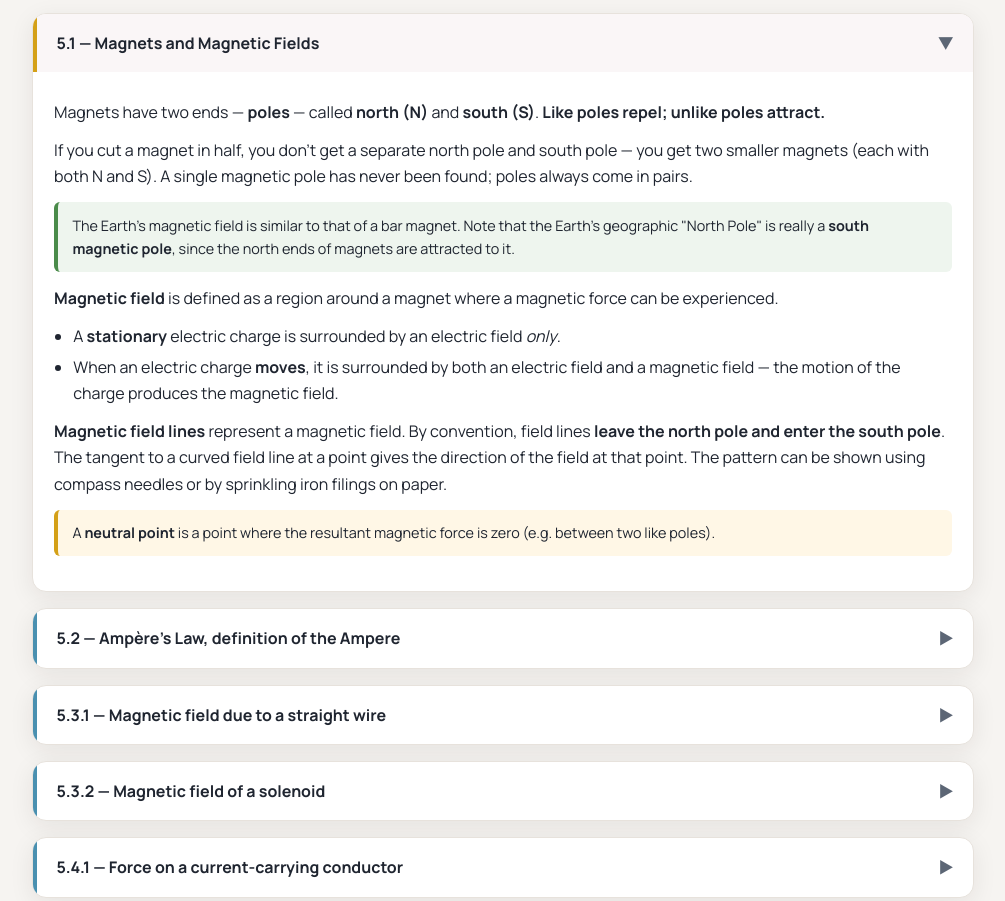
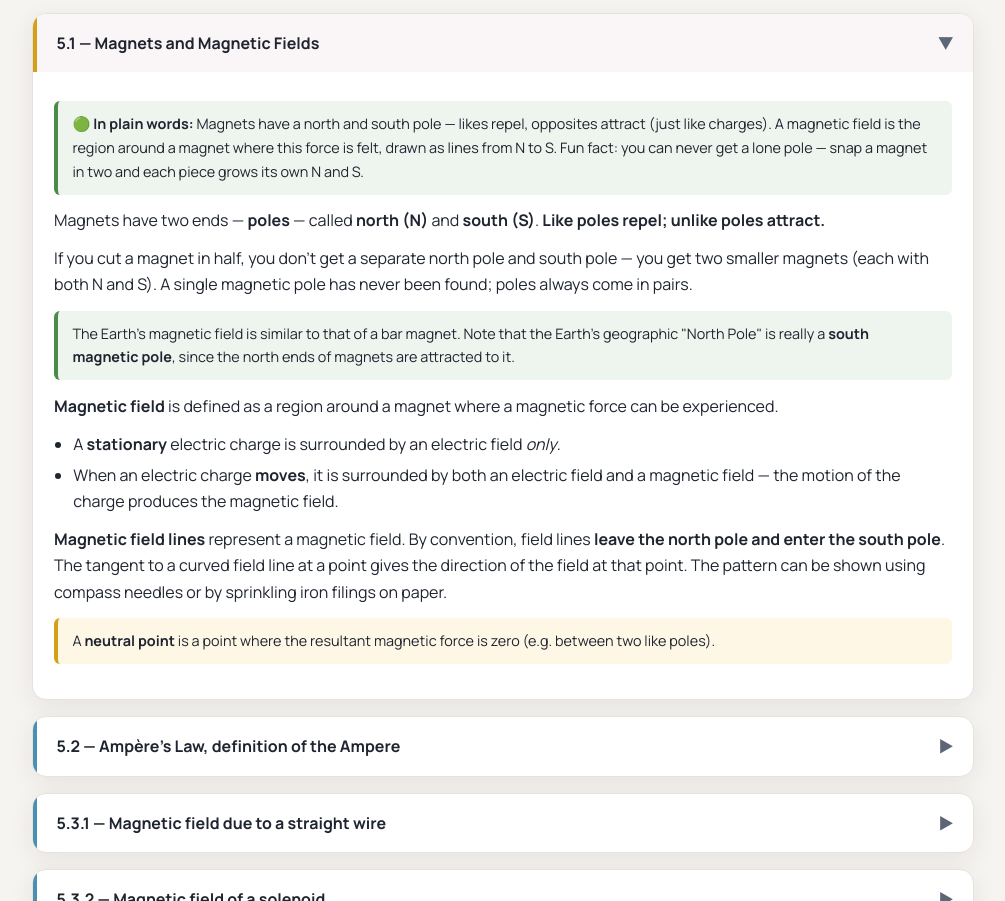
Before and after one commit to Himageo2006/utm-foundation-syllabus, a plain HTML site: page lessons-physics.html in a window 1280 px wide. Shown: the part 3203-4104 px from the top of the page, without its empty margins (137-1142 px from the left). Drawn offline with Linux system fonts and the light colour scheme.

Commit message:
Add plain-words simple explanations to Physics Chapters 4-5 (DC Circuits, Magnetism)

```diff
--- a/lessons-physics.html
+++ b/lessons-physics.html
@@ -371,6 +371,7 @@
   <section class="topic" id="c4"><div class="topic-head"><span class="n">4</span><h2>DC Circuits</h2></div>
 
     <details class="lesson"><summary>4.1 — EMF and terminal voltage<span class="chev">▶</span></summary><div class="body">
+      <div class="note">🟢 <strong>In plain words:</strong> A battery's "<strong>emf</strong>" is its full advertised voltage (e.g. 9 V). But the battery also has a little resistance <em>inside</em> it, so when current flows, some voltage is lost internally and the <strong>terminal voltage</strong> you actually get is a bit less: V = ε − Ir. That's why a battery sags under heavy load.</div>
       <p><strong>Electromotive force (emf) ε</strong> is the energy provided by the source (battery/cell) to each unit charge passing through the external <em>and</em> internal resistances. <strong>Terminal voltage V</strong> is the work done bringing unit charge from − to + terminal through the external resistance only. Both are in volts.</p>
       <p>When current I flows there is an internal drop Ir, so:</p>
       <div class="math">V = ε − Ir&nbsp;·&nbsp;V = IR&nbsp;·&nbsp;ε = I(R + r)&nbsp;&nbsp;(when no current, V = ε)</div>
@@ -390,6 +391,7 @@
     </div></details>
 
     <details class="lesson"><summary>4.2 — Resistors in series and in parallel<span class="chev">▶</span></summary><div class="body">
+      <div class="note">🟢 <strong>In plain words:</strong> <strong>Series</strong> (one after another) → just add the resistances; the same current flows through all. <strong>Parallel</strong> (side by side) → add the reciprocals, giving <em>less</em> than the smallest, because the current now has multiple paths. For tricky networks, simplify a small chunk at a time.</div>
       <p><strong>Series</strong> (same current I = I₁ = I₂ = I₃; voltages add V = V₁+V₂+V₃):</p>
       <div class="math">R_eff = R₁ + R₂ + R₃</div>
       <p><strong>Parallel</strong> (same voltage V = V₁ = V₂ = V₃; currents add I = I₁+I₂+I₃):</p>
@@ -419,6 +421,7 @@
     </div></details>
 
     <details class="lesson"><summary>4.3 — Kirchhoff's rules<span class="chev">▶</span></summary><div class="body">
+      <div class="note">🟢 <strong>In plain words:</strong> For circuits too complex for simple series/parallel, two common-sense rules crack them: <strong>(1) Junction rule</strong> — whatever current flows <em>into</em> a junction must flow <em>out</em> (nothing piles up). <strong>(2) Loop rule</strong> — go around any loop and all the voltage gains and drops must cancel to zero (energy is conserved). Set up the equations, then solve.</div>
       <p><strong>First law (junction/current):</strong> ΣI_in = ΣI_out — charge is conserved at a junction.</p>
       <p><strong>Second law (loop/voltage):</strong> Σε = ΣIR — round any closed loop the sum of emfs equals the sum of IR products.</p>
       <div class="math">Sign convention — emf: + when loop goes − → +; IR: + when loop direction follows the current. A negative current means its real direction is opposite to that drawn.</div>
@@ -444,6 +447,7 @@
     </div></details>
 
     <details class="lesson"><summary>4.4 — RC circuits (resistor + capacitor)<span class="chev">▶</span></summary><div class="body">
+      <div class="note">🟢 <strong>In plain words:</strong> Put a resistor and capacitor together and the capacitor charges up (or drains) <strong>gradually, not instantly</strong> — fast at first, then slowing down (an exponential curve). The "time constant" τ = R×C tells you the speed: after one τ it's about 63% charged. This is the timing trick behind flashing lights and timers.</div>
       <p>Closing the switch charges the capacitor: voltage rises, current falls. Around the loop ε = IR + Q/C.</p>
       <p><strong>Charging:</strong></p>
       <div class="math">Q = Q₀(1 − e^(−t/RC))&nbsp;·&nbsp;V = V₀(1 − e^(−t/RC))&nbsp;·&nbsp;I = I₀e^(−t/RC), I₀ = V₀/R</div>
@@ -471,6 +475,7 @@
   <section class="topic" id="c5"><div class="topic-head"><span class="n">5</span><h2>Magnetism</h2></div>
 
     <details class="lesson" open><summary>5.1 — Magnets and Magnetic Fields<span class="chev">▶</span></summary><div class="body">
+      <div class="note">🟢 <strong>In plain words:</strong> Magnets have a north and south pole — likes repel, opposites attract (just like charges). A magnetic field is the region around a magnet where this force is felt, drawn as lines from N to S. Fun fact: you can never get a lone pole — snap a magnet in two and each piece grows its own N and S.</div>
       <p>Magnets have two ends — <strong>poles</strong> — called <strong>north (N)</strong> and <strong>south (S)</strong>. <strong>Like poles repel; unlike poles attract.</strong></p>
       <p>If you cut a magnet in half, you don't get a separate north pole and south pole — you get two smaller magnets (each with both N and S). A single magnetic pole has never been found; poles always come in pairs.</p>
       <div class="note">The Earth's magnetic field is similar to that of a bar magnet. Note that the Earth's geographic "North Pole" is really a <strong>south magnetic pole</strong>, since the north ends of magnets are attracted to it.</div>
@@ -484,6 +489,7 @@
     </div></details>
 
     <details class="lesson"><summary>5.2 — Ampère's Law, definition of the Ampere<span class="chev">▶</span></summary><div class="body">
+      <div class="note">🟢 <strong>In plain words:</strong> Electric currents make magnetic fields. Ampère's law is a shortcut for working out that field around a current: <strong>add up the field around a closed loop and it equals μ₀ × the current passing through.</strong> For a straight wire it neatly gives B = μ₀I/2πr (stronger nearer the wire).</div>
       <p>Ampère's law relates the magnetic field around a closed loop to the total current flowing through the loop:</p>
       <div class="math">∮ B·dℓ = μ₀ I_encl</div>
       <p>The integral is taken around the edge of the closed loop. For a long straight wire, use a circular path with the wire at the centre; then B is tangent to dℓ at every point and μ₀I = ∮B·dℓ = B(2πr), giving B = μ₀I/2πr.</p>
@@ -498,6 +504,7 @@
     </div></details>
 
     <details class="lesson"><summary>5.3.1 — Magnetic field due to a straight wire<span class="chev">▶</span></summary><div class="body">
+      <div class="note">🟢 <strong>In plain words:</strong> A straight wire carrying current is wrapped in circular magnetic field loops. To find their direction, use the <strong>right-hand grip rule</strong>: point your thumb along the current and your curled fingers show which way the field circles. Strength: B = μ₀I/2πr — more current or closer = stronger.</div>
       <p>An electric current produces a magnetic field. The direction is given by the <strong>right-hand grip rule</strong>: thumb points along the current, the curled fingers give the field direction (clockwise or anticlockwise circles around the wire).</p>
       <p>Magnitude of the magnetic flux density at distance r from a long straight wire:</p>
       <div class="math">B = μ₀I / 2πr&nbsp;&nbsp;&nbsp;(μ₀ = 4π×10⁻⁷ T·m·A⁻¹)</div>
@@ -522,6 +529,7 @@
     </div></details>
 
     <details class="lesson"><summary>5.3.2 — Magnetic field of a solenoid<span class="chev">▶</span></summary><div class="body">
+      <div class="note">🟢 <strong>In plain words:</strong> A <strong>solenoid</strong> is just a wire coiled into many loops. Stacking the loops adds their fields together, making a strong, uniform field down the middle — basically a magnet you can switch on and off (an electromagnet). The field only depends on the current and how tightly packed the turns are (n = turns per metre).</div>
       <p>A <strong>solenoid</strong> is a long wire wound into a succession of closely spaced loops (a helix). The right-hand grip rule for a solenoid: fingers follow the current in the coils, thumb points to the north pole.</p>
       <p>At the <strong>centre</strong> (inside) of an N-turn solenoid, with n = N/ℓ turns per unit length:</p>
       <div class="math">B = μ₀NI/ℓ = μ₀nI</div>
@@ -535,6 +543,7 @@
     </div></details>
 
     <details class="lesson"><summary>5.4.1 — Force on a current-carrying conductor<span class="chev">▶</span></summary><div class="body">
+      <div class="note">🟢 <strong>In plain words:</strong> Put a current-carrying wire into a magnetic field and the field <strong>pushes the wire</strong> (this is how electric motors spin). The push is strongest when the wire sits at right angles to the field (F = BIℓ) and zero when it lies along the field. <strong>Fleming's left-hand rule</strong> gives the push direction.</div>
       <p>When a current-carrying conductor is placed in a magnetic field B, it experiences a magnetic force:</p>
       <div class="math">F = IℓB·sinθ&nbsp;&nbsp;(vector: F = I ℓ × B)</div>
       <p>θ is the angle between the current direction and B. The force is <strong>maximum</strong> (F = IℓB) when the conductor is perpendicular to B (θ = 90°), and <strong>zero</strong> when the conductor is parallel to B (θ = 0°).</p>
@@ -558,6 +567,7 @@
     </div></details>
 
     <details class="lesson"><summary>5.4.2 — Force on a moving electric charge<span class="chev">▶</span></summary><div class="body">
+      <div class="note">🟢 <strong>In plain words:</strong> A single moving charge feels the same kind of magnetic push (F = qvB). Because the force always acts <em>sideways</em> to the motion, it bends the charge into a <strong>circle</strong> rather than speeding it up — which is how particle accelerators and old TV tubes steer electrons.</div>
       <p>A stationary charge in a magnetic field feels no force, but a charge moving with velocity v feels:</p>
       <div class="math">F = qvB·sinθ&nbsp;&nbsp;(vector: F = q v × B)</div>
       <p>θ is the angle between v and B. Direction: Fleming's <strong>left</strong> hand for a positive charge, Fleming's <strong>right</strong> hand for a negative charge (Thumb = Force, First finger = Field, Second finger = Velocity).</p>
@@ -581,6 +591,7 @@
     </div></details>
 
     <details class="lesson"><summary>5.5 — Force between two parallel wires<span class="chev">▶</span></summary><div class="body">
+      <div class="note">🟢 <strong>In plain words:</strong> Each wire makes a field, and each sits in the other's field — so two current-carrying wires <strong>push or pull on each other</strong>. Simple rule: <strong>same-direction currents attract, opposite-direction currents repel.</strong> This exact effect is what officially defines the ampere.</div>
       <p>Two parallel conductors carrying currents I₁ and I₂ separated by d exert equal and opposite forces on each other. The field of wire 1 at wire 2 is B₁ = μ₀I₁/2πd, so the force on length ℓ is F₁₂ = I₂ℓB₁:</p>
       <div class="math">|F₁₂| = |F₂₁| = F = μ₀I₁I₂ℓ / 2πd</div>
       <p>Force per unit length:</p>
--- a/sw.js
+++ b/sw.js
@@ -1,5 +1,5 @@
 /* UTM Foundation Hub — service worker (offline shell) */
-const CACHE = "utm-hub-v49";
+const CACHE = "utm-hub-v50";
 const ASSETS = [
   "index.html", "subject.html",
   "lessons-calculus.html", "lessons-physics.html", "lessons-chemistry.html", "lessons-computing.html",
```
